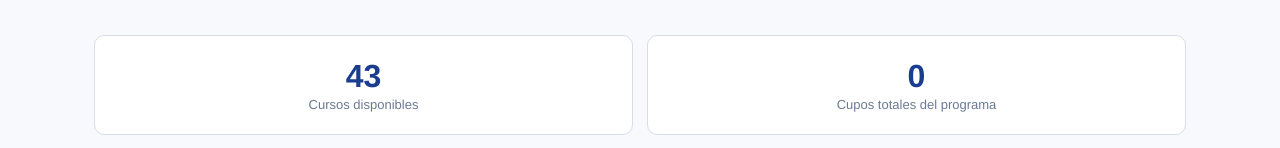
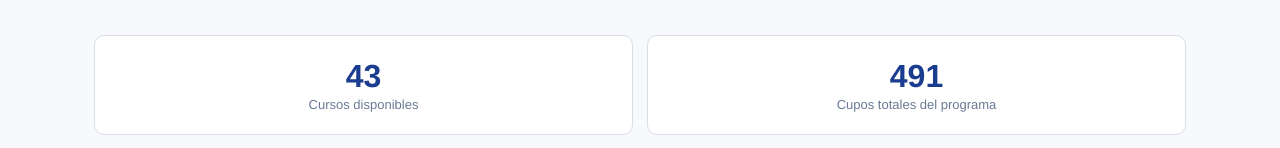
Before and after one commit to rmartinezrfen/ven-a-clases-fen, a React (Vite) app: page / in a window 1280 px wide. Shown: the part 1161-1309 px from the top of the page. Built offline with nearby package versions, Linux system fonts and the light colour scheme; no server answers.

Commit message:
Update App.jsx

```diff
--- a/App.jsx
+++ b/App.jsx
@@ -236,7 +236,7 @@ export default function App(){
   const doAdminLogout=()=>{setAdminAuth(false);setView("home");window.location.hash=""};
   const gF=(cid)=>{const sm=SEMANA_INICIO.getMonth();const sy=SEMANA_INICIO.getFullYear();return Object.values(fechas).filter(f=>f.cursoId===cid&&f.fecha>=cutoff&&f.fecha.getMonth()===sm&&f.fecha.getFullYear()===sy).sort((a,b)=>a.fecha-b.fecha)};
   const gFA=(cid)=>Object.values(fechas).filter(f=>f.cursoId===cid&&f.fecha>=today).sort((a,b)=>a.fecha-b.fecha);
-  const mesActual=useMemo(()=>new Date().getMonth(),[]);const anioActual=useMemo(()=>new Date().getFullYear(),[]);const totalC=useMemo(()=>Object.values(fechas).filter(f=>f.fecha>=cutoff&&f.cuposDisponibles>0&&f.fecha.getMonth()===mesActual&&f.fecha.getFullYear()===anioActual).reduce((s,f)=>s+f.cuposDisponibles,0),[fechas,cutoff,mesActual,anioActual]);
+  const totalC=useMemo(()=>Object.values(fechas).filter(f=>f.cursoId&&f.fecha>=cutoff&&f.fecha.getMonth()===SEMANA_INICIO.getMonth()&&f.fecha.getFullYear()===SEMANA_INICIO.getFullYear()).reduce((s,f)=>s+f.cuposDisponibles,0),[fechas,cutoff]);
 
   const uForm=(k,v)=>{if(k==="rut")v=formatRut(v);if(k==="telefono")v=v.replace(/[^0-9+]/g,"").slice(0,12);setForm(p=>{const nf={...p,[k]:v};if(k==="region"){nf.colegio="";nf.colSearch="";nf.colOpen=false;nf.colegioOtro=""}return nf});if(err[k])setErr(p=>({...p,[k]:null}))};
   const validate=()=>{const e={};const n=form.nombre||"";const r=form.rut||"";const c=form.correo||"";const t=form.telefono||"";if(!n.trim())e.nombre="Requerido";if(!r||!validarRut(r))e.rut="RUT inválido. Verifica que esté correcto";if(!c||!c.includes("@")||!c.includes("."))e.correo="Correo inválido";if(!t||t.length<8)e.telefono="Teléfono inválido";if(!form.cursoEscolar)e.cursoEscolar="Requerido";if(!form.colegio)e.colegio="Requerido";if(form.colegio==="Otro"&&!(form.colegioOtro||"").trim())e.colegio="Escribe el nombre de tu colegio";if(!form.region)e.region="Requerido";if(!form.carreraInteres)e.carreraInteres="Requerido";if(!form.justificativo)e.justificativo="Requerido";setErr(e);return!Object.keys(e).length};
```
